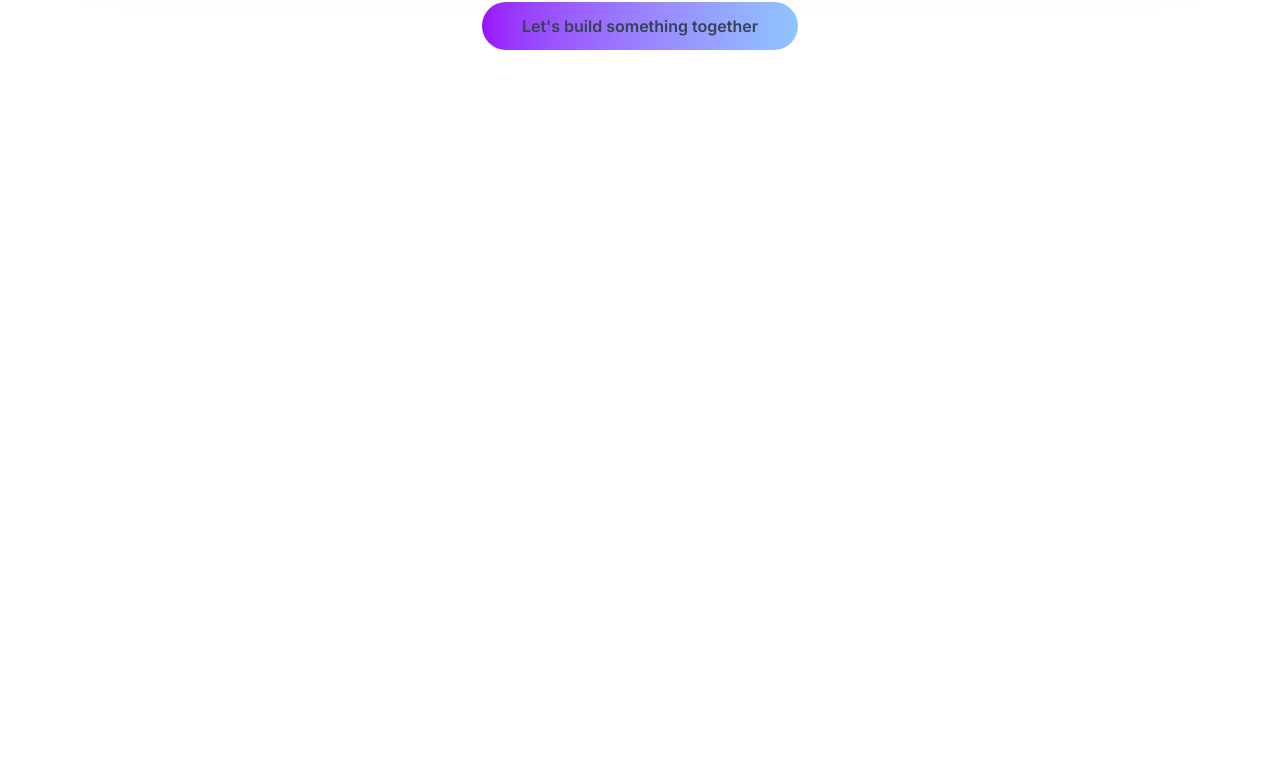
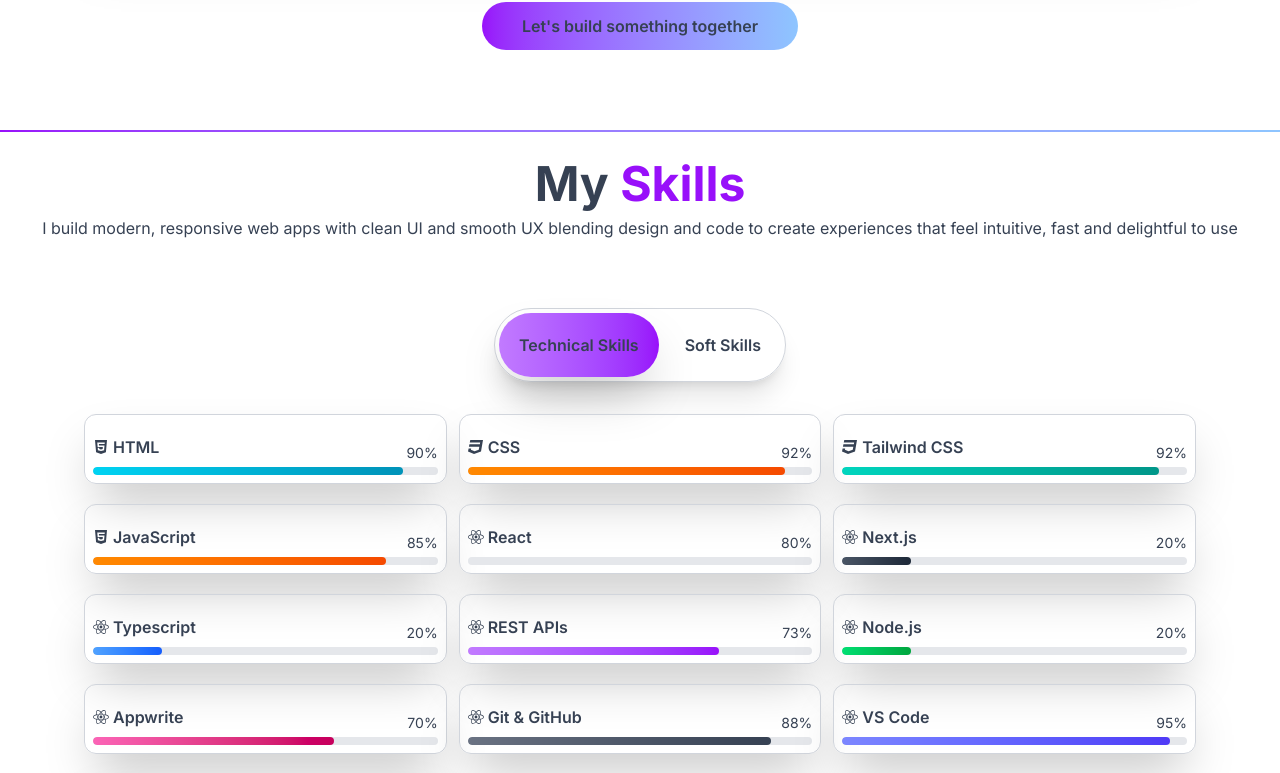
Before and after one commit to webcodeed/My_portfolio, a React (Vite) app: page / in a window 1280 px wide. Shown: the part 1991-2764 px from the top of the page. Before the commit the page ends 2121 px from the top, so only its background shows below. Built offline with nearby package versions, Linux system fonts and the light colour scheme.

Commit message:
added skill section

```diff
--- a/src/App.jsx
+++ b/src/App.jsx
@@ -1,6 +1,7 @@
 import About from "./About"
 import Home from "./Home"
 import NavBar from "./NavBar"
+import Skills from "./Skills"
 
 function App() {
     return (
@@ -8,6 +9,7 @@
         <NavBar/>
         <Home/>
         <About/>
+        <Skills/>
         </>
     )
 }
--- a/src/Home.jsx
+++ b/src/Home.jsx
@@ -125,7 +125,6 @@
                                 isDark ? "text-gray-900" : " text-gray-200"
                             }  `}
                         >
-                            {" "}
                             {socials.map((item, index) => (
                                 <a
                                     key={index}
@@ -147,7 +146,7 @@
                         >
                             <li className=" active:scale-95 transition-all ease-in-out">
                                 <a
-                                    className=" lg:text-lg py-3 px-13 sm:px-20 md:px-12 lg:px-18 rounded-xl  bg-gradient-to-r from-purple-600 to-blue-400"
+                                    className=" lg:text-lg py-3 px-12 sm:px-20 md:px-12 lg:px-18 rounded-xl  bg-gradient-to-r from-purple-600 to-blue-400"
                                     href=""
                                 >
                                     Book me
@@ -155,7 +154,7 @@
                             </li>
                             <li className=" active:scale-95 transition-all ease-in-out">
                                 <a
-                                    className=" lg:text-lg py-3 px-13 sm:px-20 md:px-12 lg:px-18 rounded-xl  bg-gradient-to-r from-purple-600 to-blue-400"
+                                    className=" lg:text-lg py-3 px-12 sm:px-20 md:px-12 lg:px-18 rounded-xl  bg-gradient-to-r from-purple-600 to-blue-400"
                                     href=""
                                 >
                                     Resume
--- a/src/NavBar.jsx
+++ b/src/NavBar.jsx
@@ -79,7 +79,7 @@
                         key={item}
                         className={`
                                 md:relative md:after:content-[''] md:after:absolute md:after:left-0 md:after:bottom-0 md:after:h-[3px] md:after:w-full md:after:origin-center md:after:transform md:after:transition-transform md:after:duration-300 md:after:scale-x-0 md:hover:after:scale-x-100
-                                md:text-lg md:p-0 w-max md:hover:bg-transparent font-semibold cursor-pointer p-2  transition-colors duration-200 ${
+                                md:text-lg md:p-0 w-auto md:hover:bg-transparent font-semibold cursor-pointer p-2  transition-colors duration-200 ${
                                     isDark
                                         ? "text-gray-200 md:after:bg-gray-200 hover:bg-gray-900"
                                         : "text-gray-700 hover:bg-gray-300 md:after:bg-gray-700 "
--- /dev/null
+++ b/src/Skills.jsx
@@ -0,0 +1,248 @@
+import { useState } from "react"
+import { useTheme } from "./ThemeContext"
+import { motion } from "motion/react"
+import { FaCss3, FaHtml5, FaReact } from "react-icons/fa"
+import { LightBulbIcon } from "@heroicons/react/24/outline"
+
+function Skills() {
+    const { isDark } = useTheme()
+
+    const [skills, setSkills] = useState("tech")
+
+    const techSkills = [
+        {
+            name: "HTML",
+            icon: <FaHtml5 />,
+            level: "90",
+            color: "from-cyan-400 to-cyan-600",
+        },
+        {
+            name: "CSS",
+            icon: <FaCss3 />,
+            level: "92",
+            color: "from-orange-400 to-orange-600",
+        },
+        {
+            name: "Tailwind CSS",
+            icon: <FaCss3 />,
+            level: "92",
+            color: "from-teal-400 to-teal-600",
+        },
+        {
+            name: "JavaScript",
+            icon: <FaHtml5 />,
+            level: "85",
+            color: "from-orange-400 to-orange-600",
+        },
+        { name: "React", icon: <FaReact />, level: "80", color: "" },
+        {
+            name: "Next.js",
+            icon: <FaReact />,
+            level: "20",
+            color: "from-gray-600 to-gray-800",
+        },
+        {
+            name: "Typescript",
+            icon: <FaReact />,
+            level: "20",
+            color: "from-blue-400 to-blue-600",
+        },
+        {
+            name: "REST APIs",
+            icon: <FaReact />,
+            level: "73",
+            color: "from-purple-400 to-purple-600",
+        },
+        {
+            name: "Node.js",
+            icon: <FaReact />,
+            level: "20",
+            color: "from-green-400 to-green-600",
+        },
+        {
+            name: "Appwrite",
+            icon: <FaReact />,
+            level: "70",
+            color: "from-pink-400 to-pink-700",
+        },
+        {
+            name: "Git & GitHub",
+            icon: <FaReact />,
+            level: "88",
+            color: "from-gray-500 to-gray-700",
+        },
+        {
+            name: "VS Code",
+            icon: <FaReact />,
+            level: "95",
+            color: "from-indigo-400 to-indigo-600",
+        },
+        {
+            name: "UI/UX Design",
+            icon: <FaReact />,
+            level: "50",
+            color: "from-rose-400 to-rose-600",
+        },
+    ]
+
+    const softSkils = [
+        { name: "Problem Solving", icon: <LightBulbIcon />, level: "85" },
+        { name: "Creative Thinking", icon: <LightBulbIcon />, level: "81" },
+        { name: "Attention to Detail", icon: <LightBulbIcon />, level: "80" },
+        { name: "Communication Skills", icon: <LightBulbIcon />, level: "90" },
+        { name: "Team Collaboration", icon: <LightBulbIcon />, level: "90" },
+        {
+            name: "Adaptability & Continuous Learning",
+            icon: <LightBulbIcon />,
+            level: "88",
+        },
+        { name: "Technical Proficiency", icon: <LightBulbIcon />, level: "88" },
+    ]
+
+    const Tech = ({ item, index }) => {
+        {
+            return (
+                <div
+                    className={` rounded-xl shadow-2xl p-2 mb-2 border hover:shadow-xl border-gray-100 ${
+                        isDark
+                            ? " backdrop-blur-md bg-gray-800 border-gray-600"
+                            : " border-gray-300"
+                    } `}
+                >
+                    <div className="flex justify-between items-end h-10  mb-1">
+                        <div className="flex items-center  gap-1 mb-1">
+                            <span className={` rounded-lg  `}>{item.icon}</span>
+                            <h4 className={`font-semibold `}>{item.name}</h4>
+                        </div>
+                        <span className=" text-sm">{item.level}%</span>
+                    </div>
+                    <div
+                        className={` w-full rounded-full h-2 overflow-hidden bg-gray-200 `}
+                    >
+                        <div
+                            className={`h-full bg-gradient-to-r ${item.color} rounded-full`}
+                            style={{ width: `${item.level}%` }}
+                        />
+                    </div>
+                </div>
+            )
+        }
+    }
+
+    const Soft = ({ item, index }) => {
+        {
+            return (
+                <div
+                    className={` rounded-xl shadow-2xl p-2 mb-2 border hover:shadow-xl border-gray-100 ${
+                        isDark
+                            ? " backdrop-blur-md bg-gray-800 border-gray-600"
+                            : " border-gray-300"
+                    } `}
+                >
+                    <div className="flex justify-between items-end h-10  mb-1">
+                        <div className="flex items-center  gap-1 mb-1">
+                            <span className={` rounded-lg  `}>{item.icon}</span>
+                            <h4 className={`font-semibold `}>{item.name}</h4>
+                        </div>
+                        <span className=" text-sm">{item.level}%</span>
+                    </div>
+                    <div
+                        className={` w-full rounded-full h-2 overflow-hidden bg-gray-200 `}
+                    >
+                        <div
+                            className={`h-full bg-gradient-to-r ${isDark?"from-blue-300 to to-blue-400":"from-purple-400 to-purple-600"} rounded-full`}
+                            style={{ width: `${item.level}%` }}
+                        />
+                    </div>
+                </div>
+            )
+        }
+    }
+    return (
+        <section
+            className={`pb-20 w-full transform transition-colors duration-300 delay-125 ${
+                isDark ? "bg-gray-900 text-gray-200" : "bg-white  text-gray-700"
+            }`}
+        >
+            <div className=" w-full h-0.5 bg-gradient-to-r from-purple-600 to-blue-300"></div>
+            <header className="text-center space-y-2 px-3 py-7 mb-10 ">
+                <h2
+                    className={` font-bold text-3xl sm:text-4xl lg:text-5xl ${
+                        isDark ? "text-white" : "text-gray-700"
+                    } `}
+                >
+                    My{" "}
+                    <span
+                        className={`${
+                            isDark ? "text-blue-400" : "text-purple-600"
+                        }`}
+                    >
+                        Skills
+                    </span>
+                </h2>
+                <p>
+                    I build modern, responsive web apps with clean UI and smooth
+                    UX blending design and code to create experiences that feel
+                    intuitive, fast and delightful to use
+                </p>
+            </header>
+            <main className={`w-auto md:max-w-9/10 md:mx-auto `}>
+                <section
+                    className={` flex mx-auto w-fit space-x-1.5 p-1 shadow-xl mb-8 rounded-full border  ${
+                        isDark
+                            ? " backdrop-blur-md bg-gray-800 border-gray-600"
+                            : " border-gray-300"
+                    }`}
+                >
+                    <span
+                        onClick={() => setSkills("tech")}
+                        className={`p-5 rounded-full font-semibold cursor-pointer ${
+                            skills === "tech"
+                                ? `shadow-2xl ${
+                                      isDark
+                                          ? "bg-gradient-to-r from-blue-300 to-blue-400"
+                                          : "bg-gradient-to-r from-purple-400 to-purple-600"
+                                  }`
+                                : `${
+                                      isDark
+                                          ? " hover:text-gray-300"
+                                          : " hover:text-gray-900"
+                                  }`
+                        }`}
+                    >
+                        Technical Skills
+                    </span>
+                    <span
+                        onClick={() => setSkills("soft")}
+                        className={`p-5 rounded-full font-semibold cursor-pointer ${
+                            skills === "soft"
+                                ? `shadow-2xl ${
+                                      isDark
+                                          ? "bg-gradient-to-r from-blue-300 to-blue-400"
+                                          : "bg-gradient-to-r from-purple-400 to-purple-600"
+                                  }`
+                                : `${
+                                      isDark
+                                          ? " hover:text-gray-300"
+                                          : " hover:text-gray-900"
+                                  }`
+                        }`}
+                    >
+                        Soft Skills
+                    </span>
+                </section>
+                <section className={`grid grid-cols-2 md:grid-cols-3 gap-3 m-5`}>
+                    {skills === "tech" && techSkills.map((item, index) => (
+                        <Tech key={index} item={item} index={index} />
+                    ))}
+                    {skills === "soft" && softSkils.map((item, index) => (
+                        <Soft key={index} item={item} index={index} />
+                    ))}
+                </section>
+            </main>
+            <footer></footer>
+        </section>
+    )
+}
+
+export default Skills
```
Also changed, not shown: src/About.jsx (+7 -7 lines).
